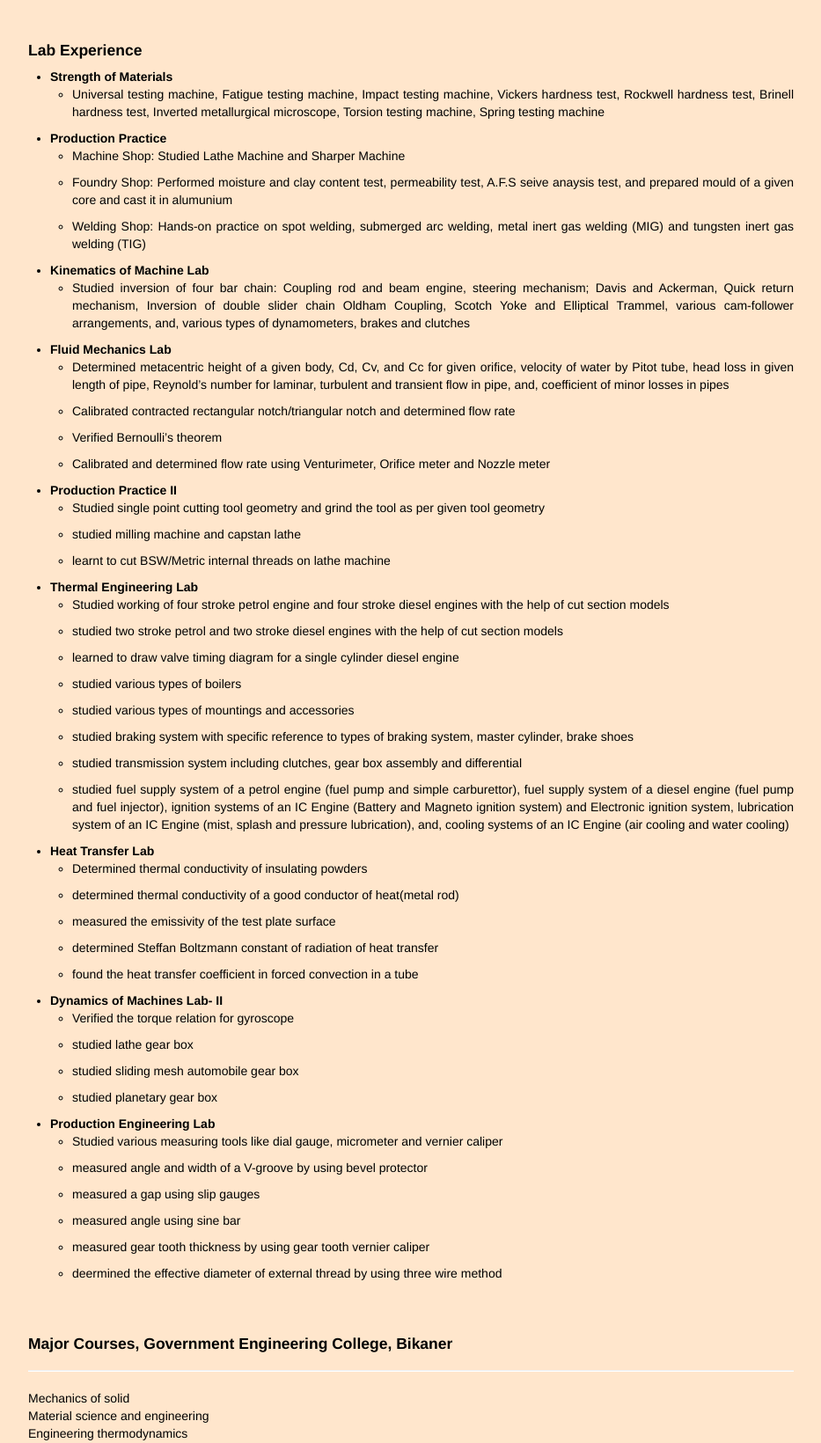
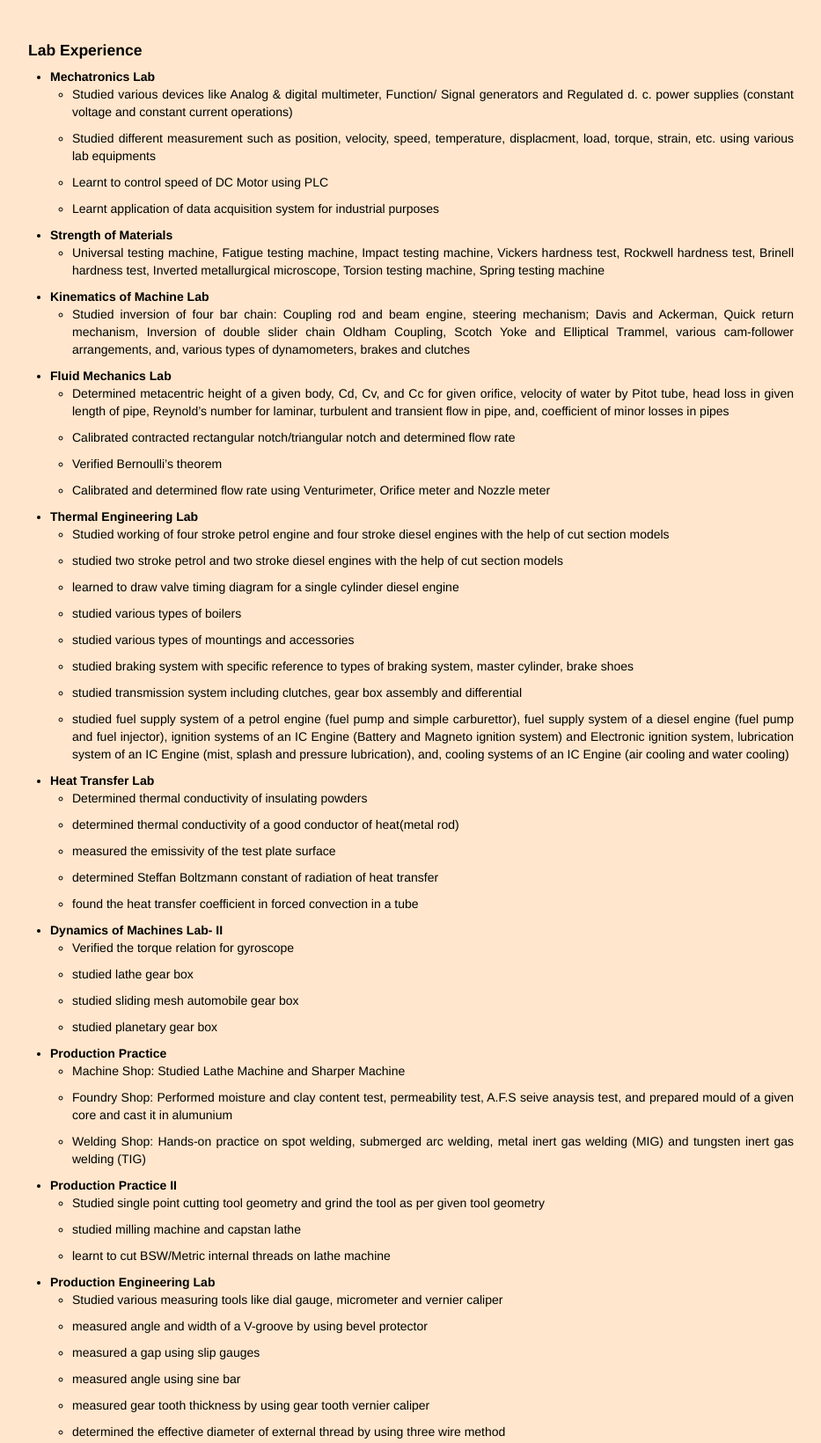
Before and after one commit to sharmatamanna/sharmatamanna.github.io, a plain HTML site: page index.html in a window 1280 px wide. Shown: the part 1759-3399 px from the top of the page at 88% size, without its empty margins (158-1091 px from the left). Drawn offline with nearby package versions, Linux system fonts and the light colour scheme; files that its build step writes are made by us from their sources.

Commit message:
Update index.html

```diff
--- a/index.html
+++ b/index.html
@@ -170,20 +170,22 @@ April 2015 - March 2016<br>
 <br><br>
 <h4>Lab Experience</h4>
 <ul>
+	<li><b>Mechatronics Lab</b>
+		<ul>
+		<li><p align="justify">Studied various devices like Analog & digital multimeter, Function/
+Signal generators and Regulated d. c. power supplies (constant voltage and constant current operations)</p></li>
+		<li><p align="justify">Studied different measurement such as position, velocity, speed, temperature, displacment, load, torque, strain, etc. using various lab equipments</p></li>
+		<li><p align="justify">Learnt to control speed of DC Motor using PLC </p></li>
+		<li><p align="justify">Learnt application of data acquisition system for industrial purposes</p></li>
+		</ul>
+	</li>
+</ul>
+<ul>
   <li><b>Strength of Materials</b>
     <ul>
       <li><p align="justify"> Universal testing machine, Fatigue testing machine, Impact testing machine, Vickers hardness test, Rockwell hardness test, Brinell hardness test, Inverted metallurgical microscope, Torsion testing machine, Spring testing machine</p></li>
     </ul>
   </li>
-</ul>
-<ul>
-	<li><b>Production Practice</b>
-		<ul>
-			<li><p align="justify">Machine Shop: Studied Lathe Machine and Sharper Machine</p></li>
-			<li><p align="justify">Foundry Shop: Performed moisture and clay content test, permeability test, A.F.S seive anaysis test, and prepared mould of a given core and cast it in alumunium</p></li>
-			<li><p align="justify">Welding Shop: Hands-on practice on spot welding, submerged arc welding, metal inert gas welding (MIG) and tungsten inert gas welding (TIG)</p></li>
-		</ul>
-	</li>
 </ul>
 <ul>
 	<li><b>Kinematics of Machine Lab</b>
@@ -205,17 +207,6 @@ April 2015 - March 2016<br>
 		</ul>
 	</li>
 </ul>
-
-<ul>
-	<li><b>Production Practice II</b>
-		<ul>
-		<li><p align="justify">Studied single point cutting tool geometry and grind the tool as per given tool geometry</p></li>
-		<li><p align="justify">studied milling machine and capstan lathe</p></li>
-		<li><p align="justify">learnt to cut BSW/Metric internal threads on lathe machine</p></li>
-		</ul>
-	</li>
-</ul>
-
 <ul>
 	<li><b>Thermal Engineering Lab</b>
 		<ul>
@@ -245,8 +236,6 @@ April 2015 - March 2016<br>
 		</ul>
 	</li>
 </ul>
-
-
 <ul>
 	<li><b>Dynamics of Machines Lab- II</b>
 		<ul>
@@ -257,7 +246,24 @@ April 2015 - March 2016<br>
 		</ul>
 	</li>
 </ul>
-
+<ul>
+	<li><b>Production Practice</b>
+		<ul>
+			<li><p align="justify">Machine Shop: Studied Lathe Machine and Sharper Machine</p></li>
+			<li><p align="justify">Foundry Shop: Performed moisture and clay content test, permeability test, A.F.S seive anaysis test, and prepared mould of a given core and cast it in alumunium</p></li>
+			<li><p align="justify">Welding Shop: Hands-on practice on spot welding, submerged arc welding, metal inert gas welding (MIG) and tungsten inert gas welding (TIG)</p></li>
+		</ul>
+	</li>
+</ul>
+<ul>
+	<li><b>Production Practice II</b>
+		<ul>
+		<li><p align="justify">Studied single point cutting tool geometry and grind the tool as per given tool geometry</p></li>
+		<li><p align="justify">studied milling machine and capstan lathe</p></li>
+		<li><p align="justify">learnt to cut BSW/Metric internal threads on lathe machine</p></li>
+		</ul>
+	</li>
+</ul>
 
 <ul>
 	<li><b>Production Engineering Lab</b>
@@ -267,10 +273,11 @@ April 2015 - March 2016<br>
 		<li><p align="justify">measured a gap using slip gauges</p></li>
 		<li><p align="justify">measured angle using sine bar</p></li>
 		<li><p align="justify">measured gear tooth thickness by using gear tooth vernier caliper</p></li>
-		<li><p align="justify">deermined the effective diameter of external thread by using three wire method</p></li>
+		<li><p align="justify">determined the effective diameter of external thread by using three wire method</p></li>
 		</ul>
 	</li>
 </ul>
+
 <br>
 <br>
 <div class="row">
```
